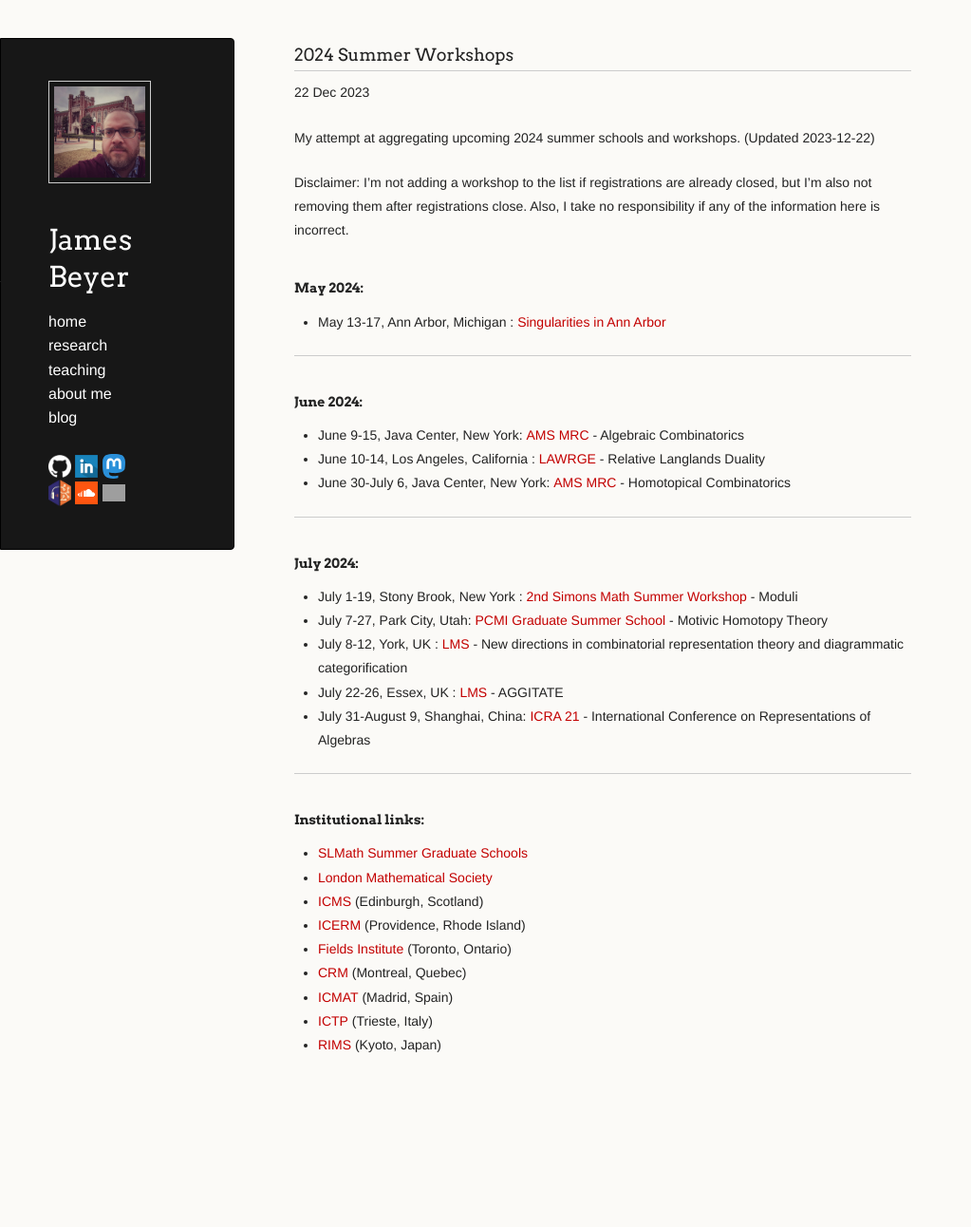
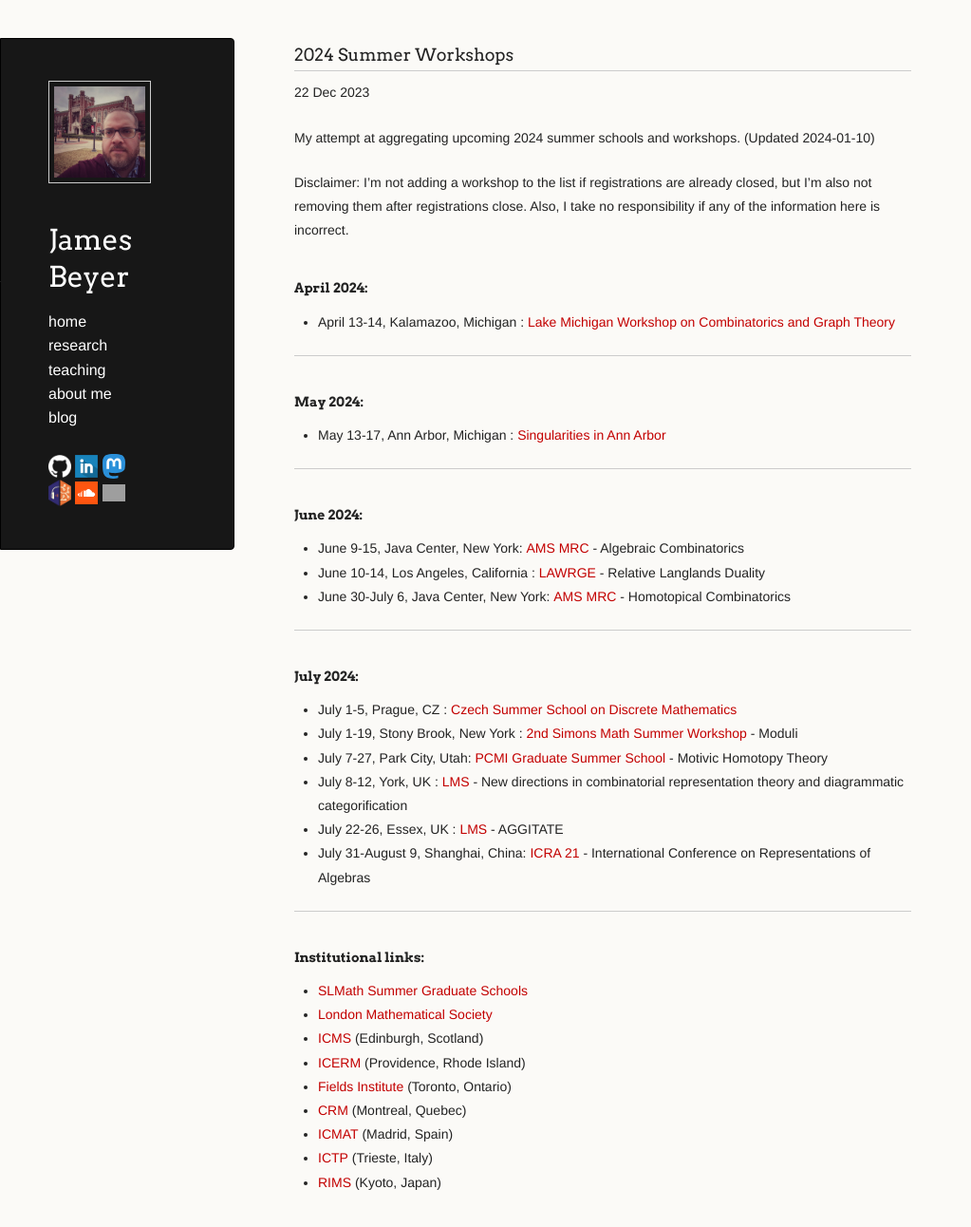
Before and after one commit to jebeyer/jebeyer.github.io, a Jekyll site: the page built from _posts/2023-12-22-summer_workshops_2024.md, in a window 1280 px wide and 1330 px high. Shown: the top 1292 px of the window at 95% size, without its empty margins (0-1023 px from the left). Built offline with Jekyll 4.4.1, drawn with Linux system fonts in a browser that asks for light colours; a script that is not in the unit is left out; grey boxes are pictures that could not be loaded.

Commit message:
Update 2023-12-22-summer_workshops_2024.md
added 2 workshops

```diff
--- a/_posts/2023-12-22-summer_workshops_2024.md
+++ b/_posts/2023-12-22-summer_workshops_2024.md
@@ -5,10 +5,15 @@ title: 2024 Summer Workshops
 excerpt_separator: <!--more-->
 ---
 
-My attempt at aggregating upcoming 2024 summer schools and workshops. (Updated 2023-12-22)
+My attempt at aggregating upcoming 2024 summer schools and workshops. (Updated 2024-01-10)
 <!--more-->
 
 Disclaimer: I'm not adding a workshop to the list if registrations are already closed, but I'm also not removing them after registrations close. Also, I take no responsibility if any of the information here is incorrect.
+
+#### April 2024:
+* April 13-14, Kalamazoo, Michigan : [Lake Michigan Workshop on Combinatorics and Graph Theory](https://sites.google.com/wmich.edu/dudek/9th-lake-michigan-workshop)
+
+---
 
 #### May 2024:
 * May 13-17, Ann Arbor, Michigan : [Singularities in Ann Arbor](https://sites.google.com/view/singularitiesinaa/home)
@@ -23,6 +28,7 @@ Disclaimer: I'm not adding a workshop to the list if registrations are already c
 ---
 
 #### July 2024:
+* July 1-5, Prague, CZ : [Czech Summer School on Discrete Mathematics](https://www.mff.cuni.cz/en/iuuk/events/czech-summer-school-on-discrete-mathematics)
 * July 1-19, Stony Brook, New York : [2nd Simons Math Summer Workshop](https://scgp.stonybrook.edu/archives/41260) - Moduli
 * July 7-27, Park City, Utah: [PCMI Graduate Summer School](https://www.ias.edu/pcmi/programs/pcmi-2024-graduate-summer-school) - Motivic Homotopy Theory
 * July 8-12, York, UK : [LMS](https://www.lms.ac.uk/events/lms-research-schools) - New directions in combinatorial representation theory and diagrammatic categorification
```
